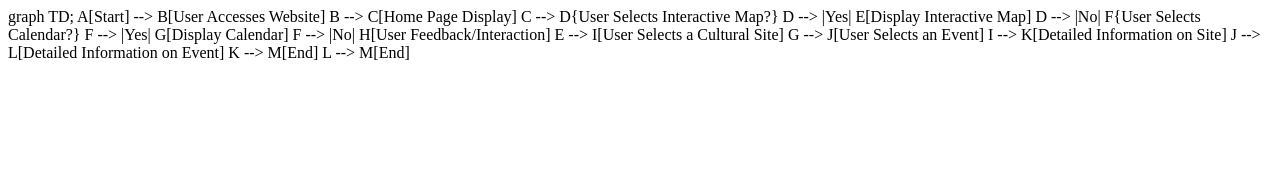
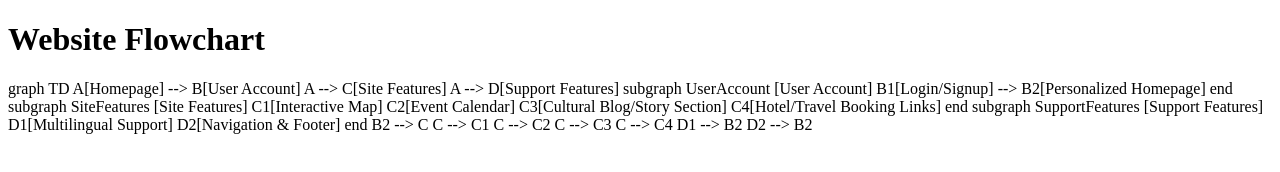
Before and after one commit to Nitish-026/SIH2024, a plain HTML site: page flowchart.html in a window 1280 px wide. Drawn offline with Linux system fonts and the light colour scheme.

Commit message:
Update flowchart.html
flowchart updated added more features to it and made more user-friendly

```diff
--- a/flowchart.html
+++ b/flowchart.html
@@ -3,28 +3,45 @@
 <head>
     <meta charset="UTF-8">
     <meta name="viewport" content="width=device-width, initial-scale=1.0">
-    <title>Flowchart Example</title>
+    <title>Website Flowchart</title>
+    <!-- Include Mermaid.js -->
     <script type="module">
         import mermaid from 'https://cdn.jsdelivr.net/npm/mermaid@10/dist/mermaid.esm.min.mjs';
         mermaid.initialize({ startOnLoad: true });
     </script>
 </head>
 <body>
+    <h1>Website Flowchart</h1>
+    <!-- Flowchart Container -->
     <div class="mermaid">
-    graph TD;
-        A[Start] --> B[User Accesses Website]
-        B --> C[Home Page Display]
-        C --> D{User Selects Interactive Map?}
-        D --> |Yes| E[Display Interactive Map]
-        D --> |No| F{User Selects Calendar?}
-        F --> |Yes| G[Display Calendar]
-        F --> |No| H[User Feedback/Interaction]
-        E --> I[User Selects a Cultural Site]
-        G --> J[User Selects an Event]
-        I --> K[Detailed Information on Site]
-        J --> L[Detailed Information on Event]
-        K --> M[End]
-        L --> M[End]
+        graph TD
+        A[Homepage] --> B[User Account]
+        A --> C[Site Features]
+        A --> D[Support Features]
+
+        subgraph UserAccount [User Account]
+        B1[Login/Signup] --> B2[Personalized Homepage]
+        end
+
+        subgraph SiteFeatures [Site Features]
+        C1[Interactive Map]
+        C2[Event Calendar]
+        C3[Cultural Blog/Story Section]
+        C4[Hotel/Travel Booking Links]
+        end
+
+        subgraph SupportFeatures [Support Features]
+        D1[Multilingual Support]
+        D2[Navigation & Footer]
+        end
+
+        B2 --> C
+        C --> C1
+        C --> C2
+        C --> C3
+        C --> C4
+        D1 --> B2
+        D2 --> B2
     </div>
 </body>
 </html>
```
